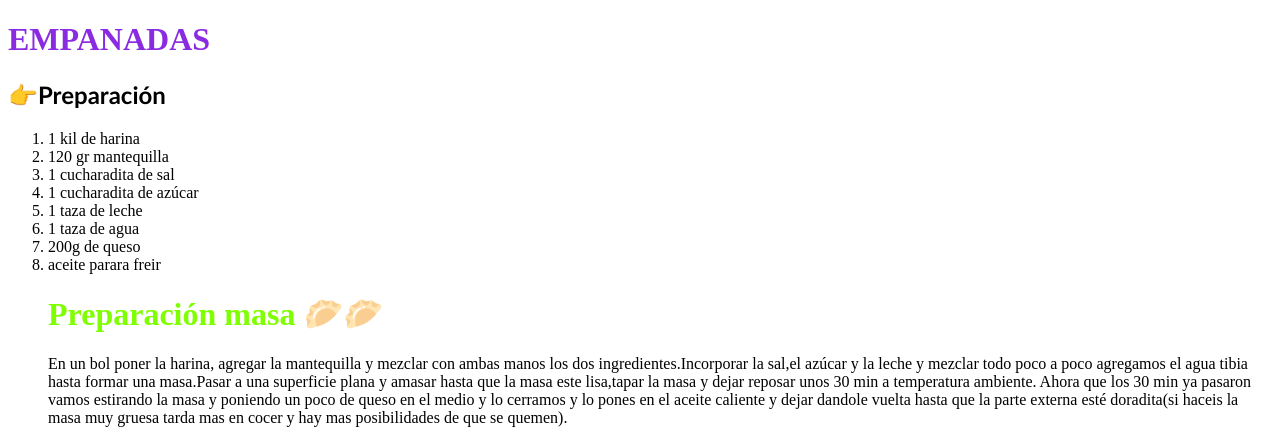
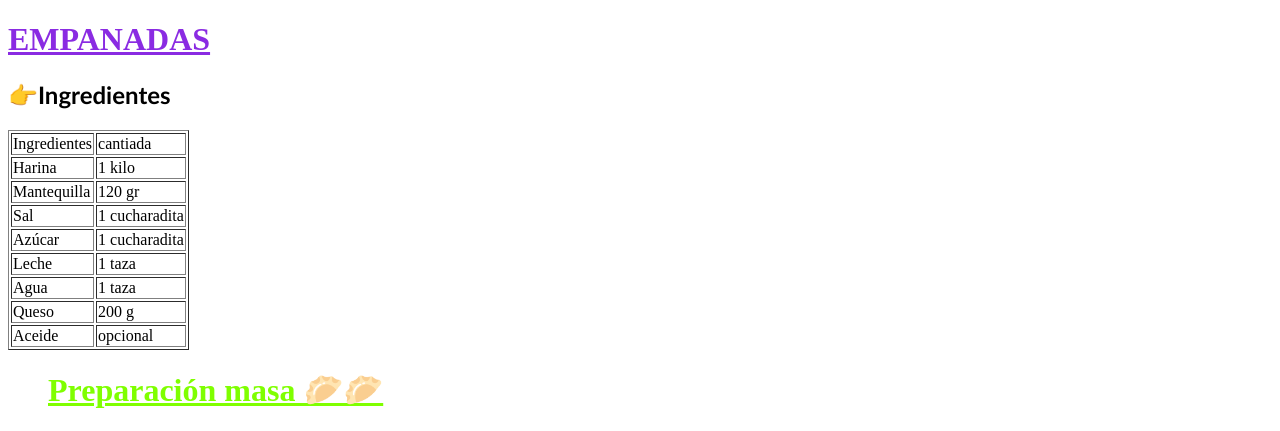
Before and after one commit to paladindels/paladindels.github.io, a plain HTML site: page index.html in a window 1280 px wide. Shown: the top 431 px of the page. Drawn offline with Linux system fonts and the light colour scheme.

Commit message:
Add files via upload

```diff
--- a/index.html
+++ b/index.html
@@ -5,21 +5,63 @@
     <meta name="viewport" content="width=, initial-scale=1.0">
     <meta http-equiv="X-UA-Compatible" content="ie=edge">
     <title>Document</title>
+ <style>
+ h1{
+text-decoration:underline;
+
+color: darkred;}
+p{
+    font-family: 'Lucida Sans', 'Lucida Sans Regular', 'Lucida Grande', 'Lucida Sans Unicode', Geneva, Verdana, sans-serif;
+}
+ </style>
 </head>
+
 <body>
     <h1 style="color: blueviolet;"> EMPANADAS</h1>
     <h2 style="font-family: 'Trebuchet MS', 'Lucida Sans Unicode', 'Lucida Grande', 'Lucida Sans', Arial, sans-serif;">
-        👉Preparación</h2>
-        <ol>
-        <li>1 kil de harina  </li>
-        <li>120 gr mantequilla</li>
-        <li>1 cucharadita de sal</li>
-        <li>1 cucharadita de azúcar</li>
-        <li>1 taza de leche</li>
-        <li>1 taza de agua</li>
-        <li>200g de queso</li>
-        <li>aceite parara freir</li>
-    </ol>
+        👉Ingredientes</h2>
+        <table border="1">
+                <tr>
+                    <td>Ingredientes</td>
+                    <td>cantiada</td>
+
+                </tr>
+                <tr>
+                    <td>Harina</td>
+                    <td>1 kilo</td>
+
+                </tr>
+                <tr>
+                    <td> Mantequilla</td>
+                    <td>120 gr</td>
+                </tr>
+                <tr>
+                    <td>Sal</td>
+                    <td>1 cucharadita</td>
+                </tr>
+               <tr>
+                   <td>Azúcar</td>
+                   <td>1 cucharadita</td>
+               </tr>
+               <tr>
+                   <td>Leche</td>
+                   <td>1 taza</td>
+               </tr>
+               <tr>
+                   <td>Agua</td>
+                   <td>1 taza</td>
+               </tr>
+               <tr>
+                   <td>Queso</td>
+                   <td>200 g</td>
+               </tr>
+               <tr>
+                   <td>Aceide</td>
+                   <td> opcional</td>
+               </tr>
+
+            </table>
+
 </body>
 <ul>
 <h1 style="color: chartreuse;"> Preparación masa 🥟🥟 </h1>
```
